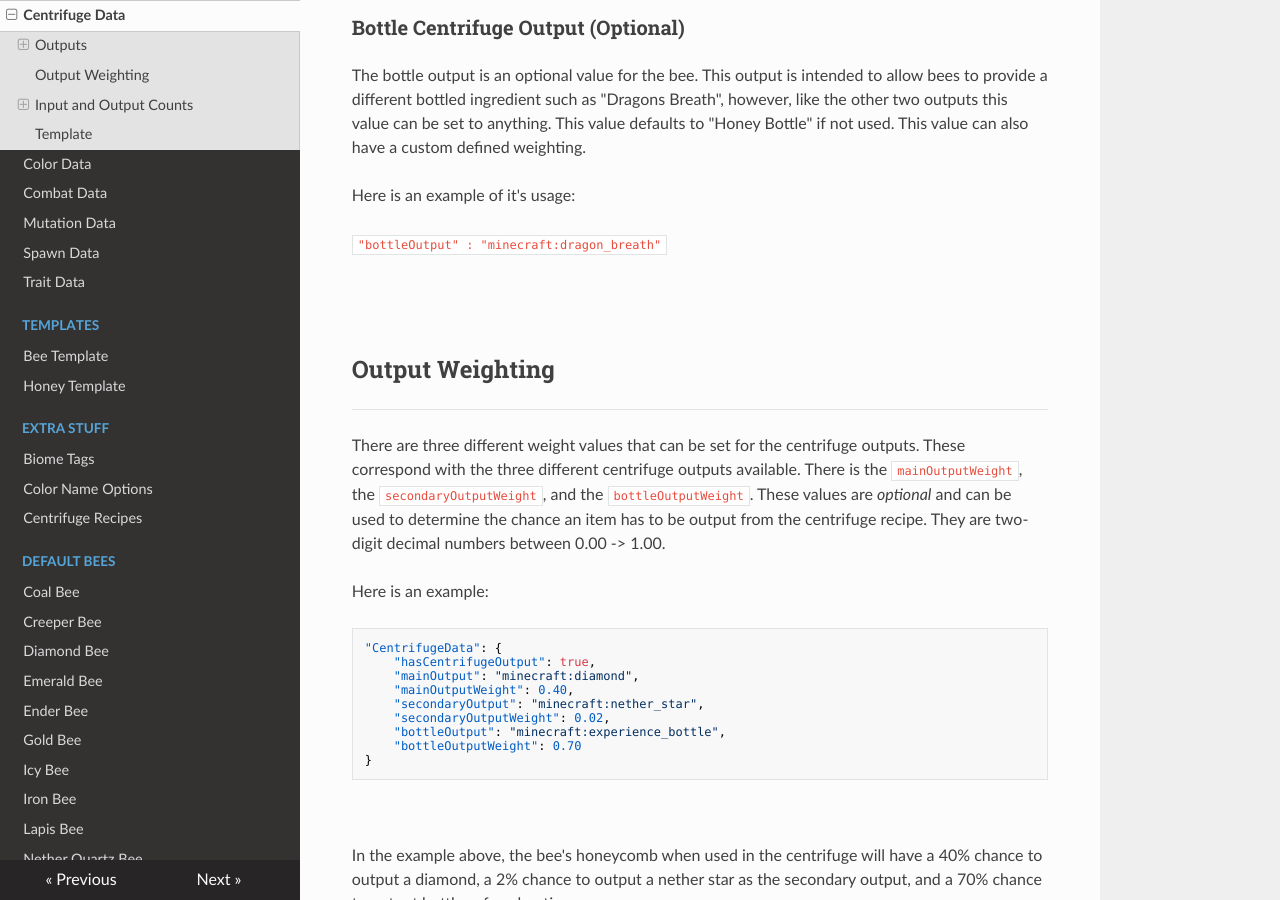
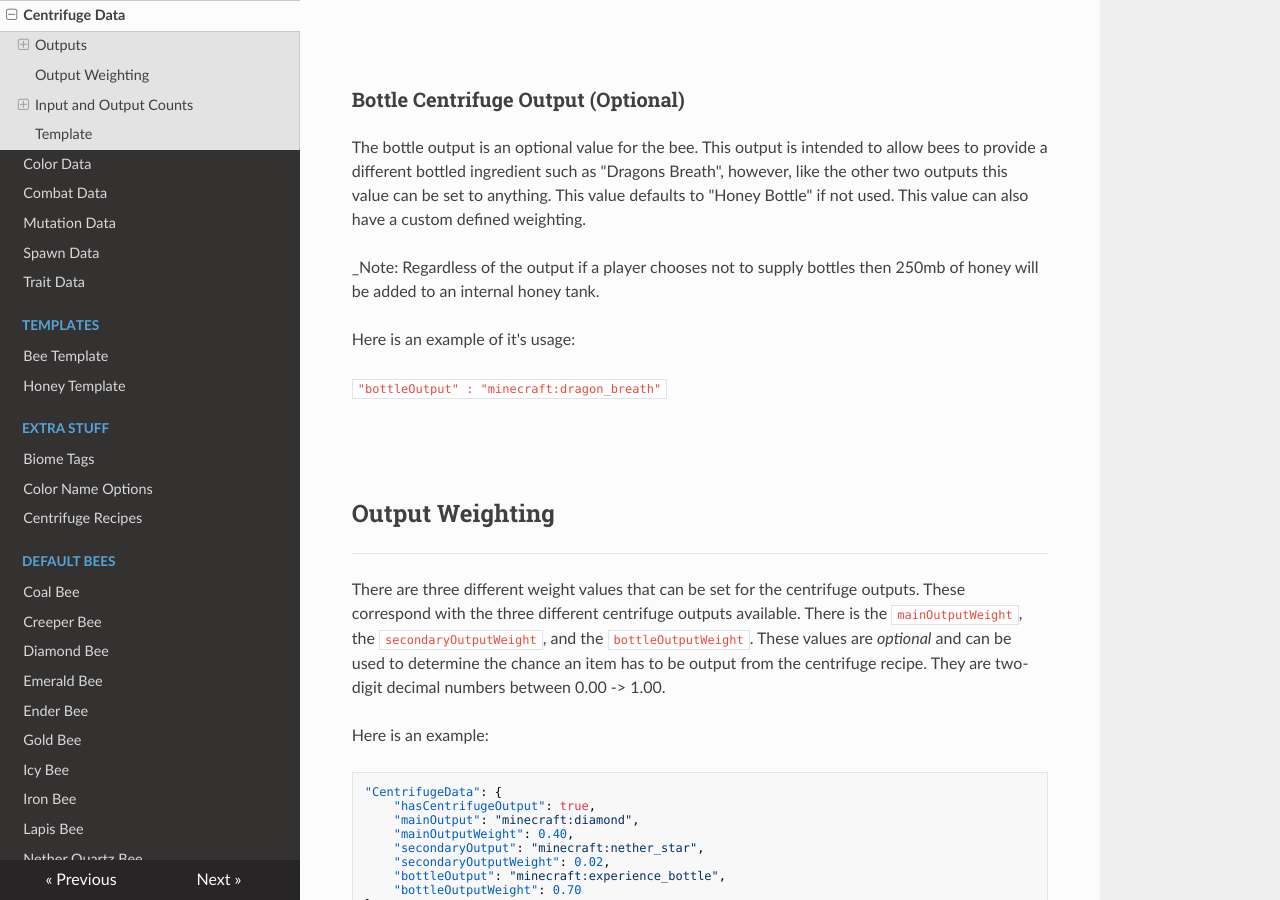
Before and after one commit to Team-Resourceful/ResourcefulBeesDocs, an MkDocs documentation site: the page built from docs/bee_data/centrifuge_data.md, in a window 1280 px wide and 900 px high, scrolled down 1571 px. Built offline with MkDocs 1.6.1, drawn with Linux system fonts in a browser that asks for light colours; nearby versions of some CDN libraries.

Commit message:
docs/bee_data/centrifuge_data.md updated from https://stackedit.io/

````diff
--- a/docs/bee_data/centrifuge_data.md
+++ b/docs/bee_data/centrifuge_data.md
@@ -38,6 +38,9 @@ This example will output 2100mb of lava per honeycomb centrifuge process:<br>
 },
 ```
 
+<br>
+<br>
+
 ### **Secondary Centrifuge Output** (Optional)
 
 The secondary output is an optional value for the bee. You can have a "waste" item or any other item for the secondary output. This value follows the same rules as shown for the main output. If no value is supplied then the default value of "Beeswax" is provided instead. This value can also have a custom defined weighting.
@@ -52,6 +55,8 @@ Here is an example of it's usage:
 ### **Bottle Centrifuge Output** (Optional)
 
 The bottle output is an optional value for the bee. This output is intended to allow bees to provide a different bottled ingredient such as "Dragons Breath", however, like the other two outputs this value can be set to anything. This value defaults to "Honey Bottle" if not used. This value can also have a custom defined weighting.
+
+_Note: Regardless of the output if a player chooses not to supply bottles then 250mb of honey will be added to an internal honey tank.
 
 Here is an example of it's usage:
 
````
Also changed, not shown: other parts of docs/bee_data/centrifuge_data.md (+2 -2 lines).
